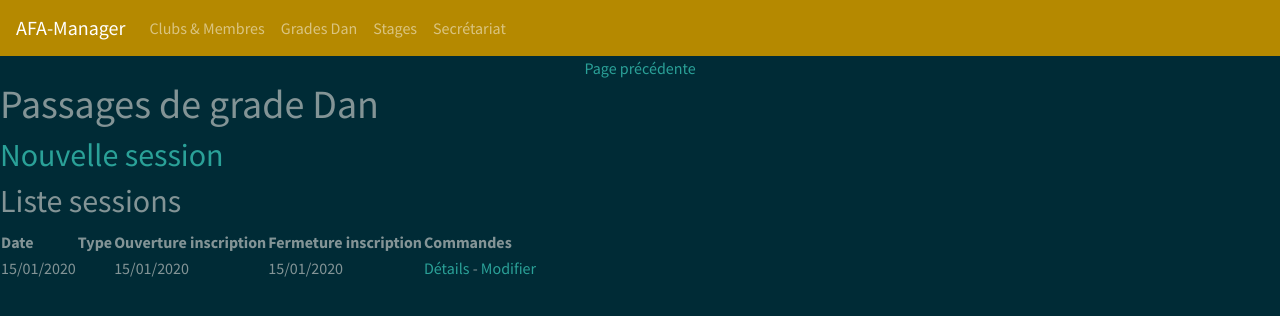
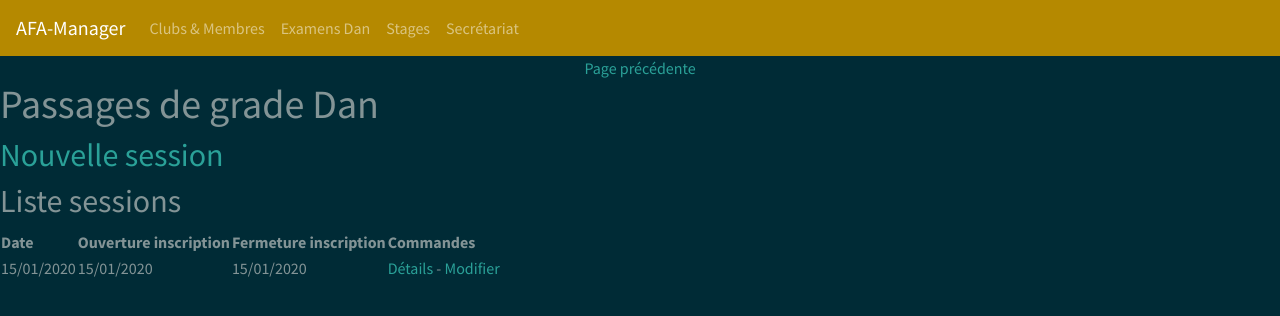
Before and after one commit to Kadrack/AFAManager, a Symfony app: template templates/Exam/index.html.twig in a window 1280 px wide. Shown: the top 316 px of the page. Run offline with Twig, Linux system fonts and the light colour scheme; the template is opened without the code that fills it: most values are stand-ins (such as "Sample title", 1, 10 or a date in 2020); some libraries are stand-ins or nearby versions.

Commit message:
Initial commit

```diff
--- a/src/Controller/ExamController.php
+++ b/src/Controller/ExamController.php
@@ -26,7 +26,7 @@ class ExamController extends AbstractController
     {
         $exams = $this->getDoctrine()->getRepository(GradeSession::class)->findBy([], ['grade_session_date' => 'DESC', 'grade_session_type' => 'DESC']);
 
-        return $this->render('Exam/index.html.twig', array('exams' => $exams, 'listData' => new ListData()));
+        return $this->render('Exam/index.html.twig', array('exams' => $exams));
     }
 
     /**
@@ -41,6 +41,8 @@ class ExamController extends AbstractController
         if ($form->isSubmitted() && $form->isValid())
         {
             $exam = $form->getData();
+
+            $exam->setExamType(1);
 
             $entityManager = $this->getDoctrine()->getManager();
 
--- a/src/Form/ExamType.php
+++ b/src/Form/ExamType.php
@@ -54,10 +54,6 @@ class ExamType extends AbstractType
         $list = new ListData();
 
         $builder
-            ->add('GradeSessionType', ChoiceType::class,
-                array('label' => 'Type de session : ',
-                    'placeholder' => 'Choississez un type',
-                    'choices' => $list->getExamType(0)))
             ->add('GradeSessionDate', DateType::class,
                 array('label' => 'Date de session : ',
                     'widget' => 'single_text'))
--- a/templates/Common/index.html.twig
+++ b/templates/Common/index.html.twig
@@ -8,7 +8,7 @@
 {% endblock %}
 
 {% block body %}
-    <div style="text-align: center"><img src="http://makotodojo.be/images/afa-manager.svg" /></div>
+    <div style="text-align: center"><img src="https://makotodojo.be/images/afa-manager.svg" /></div>
 {% endblock %}
 
 {% block javascripts %}
--- a/templates/Exam/index.html.twig
+++ b/templates/Exam/index.html.twig
@@ -15,7 +15,6 @@
         <table>
             <tr>
                 <th>Date</th>
-                <th>Type</th>
                 <th>Ouverture inscription</th>
                 <th>Fermeture inscription</th>
                 <th>Commandes</th>
@@ -23,7 +22,6 @@
             {%  for exam in exams %}
                 <tr>
                     <td>{{ exam.getGradeSessionDate()|date("d/m/Y") }}</td>
-                    <td>{{ listData.getExamType(exam.getGradeSessionType()) }}</td>
                     <td>{{ exam.getGradeSessionCandidateOpen()|date("d/m/Y") }}</td>
                     <td>{{ exam.getGradeSessionCandidateClose()|date("d/m/Y") }}</td>
                     <td><a href="{{ path('exam_detail', {'exam_id': exam.getGradeSessionId()}) }}">Détails</a> - <a href="{{ path('exam_update', {'exam_id': exam.getGradeSessionId()}) }}">Modifier</a></td>
--- a/templates/base.html.twig
+++ b/templates/base.html.twig
@@ -16,7 +16,7 @@
                         <a class="nav-link" href="{{ path('club_index') }}">Clubs & Membres</a>
                     </li>
                     <li class="nav-item">
-                        <a class="nav-link" href="{{ path('exam_index') }}">Grades Dan</a>
+                        <a class="nav-link" href="{{ path('exam_index') }}">Examens Dan</a>
                     </li>
                     <li class="nav-item">
                         <a class="nav-link" href="{{ path('training_index') }}">Stages</a>
```
